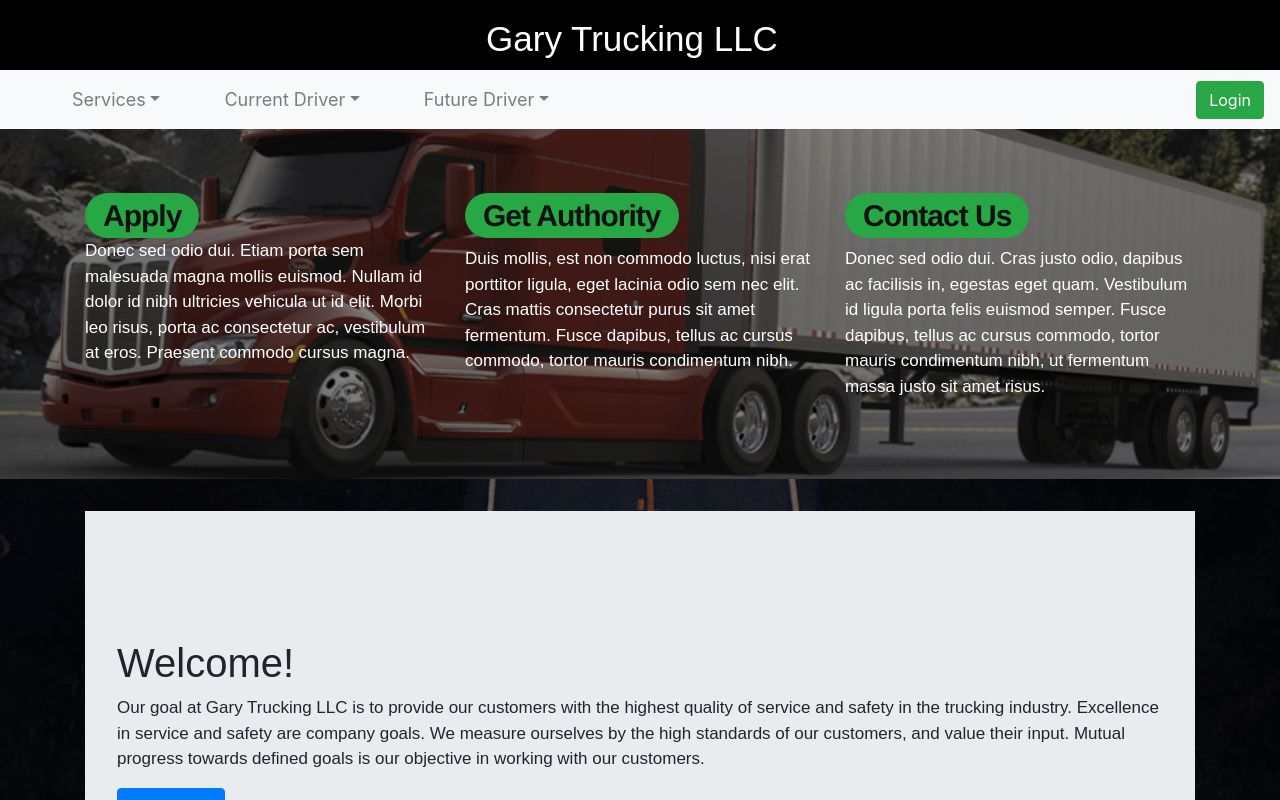
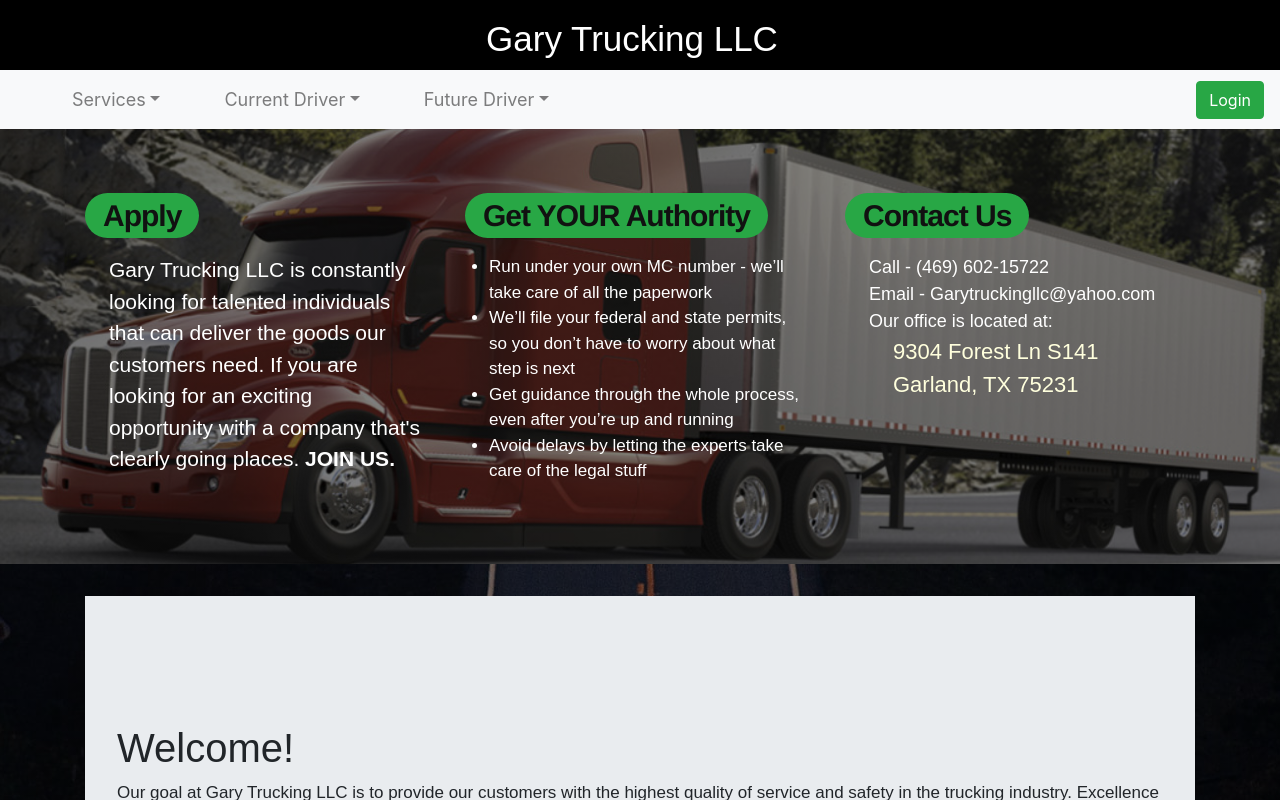
Before and after one commit to samidela/Trucking-Service-Management, a React (Create React App) app: page / in a window 1280 px wide. Shown: the top 800 px of the page. Built offline with nearby package versions, Linux system fonts and the light colour scheme; a web font is replaced by a local one.

Commit message:
changed the styling and added link to jumbotron

```diff
--- a/src/components/jumbotron.js
+++ b/src/components/jumbotron.js
@@ -2,24 +2,18 @@ import React from "react";
 import { Jumbotron as Jumbo, Container } from "react-bootstrap";
 import styled from "styled-components";
 import truckImage from "../Assets/truckimage.jpg";
+import App from "./../App";
 
 const Styles = styled.div`
   .jumbo {
-    background-color: aliceblue;
-
-    background: linear-gradient(
-      rgba(0, 0, 0, 0.5),
-      rgba(0, 0, 0, 0.5)
-    ),
-     url(${truckImage}) no-repeat fixed bottom;
+    background: linear-gradient(rgba(0, 0, 0, 0.5), rgba(0, 0, 0, 0.5)),
+      url(${truckImage}) no-repeat fixed bottom;
     background-size: cover;
     color: #ffff;
-    min-height: 300px;
+    min-height: 200px;
     position: relative;
-    z-index: -2;
+    z-index: 2;
     font-weight: 130px;
-
-
   }
   .overlay {
     background-color: #000;
@@ -29,7 +23,7 @@ const Styles = styled.div`
     margin-left: 0;
     bottom: 0;
     margin-right: 0;
-    z-index: -1;
+    z-index: 2;
     min-height: 300px;
     font-color: black;
   }
@@ -39,37 +33,69 @@ export const Jumbotron = () => (
   <Styles>
     <Jumbo fluid className="jumbo red form layout font-size:40px ">
       <Container className="">
-        <div class="row">
-          <div class="col-lg-4">
-            <a href="/JobApplication"className="home-h1 badge badge-pill badge-success">Apply</a>
-            <p>
-              Donec sed odio dui. Etiam porta sem malesuada magna mollis
-              euismod. Nullam id dolor id nibh ultricies vehicula ut id elit.
-              Morbi leo risus, porta ac consectetur ac, vestibulum at eros.
-              Praesent commodo cursus magna.
+        <div className="row">
+          <div className="col-lg-4">
+            <a
+              href="/FutureDrivers/jobApplication"
+              className="home-h1 badge badge-pill badge-success"
+            >
+              Apply
+            </a>
+            <p style={{ fontSize: "21px" }} className="container pl-4 pt-3">
+              Gary Trucking LLC is constantly looking for talented individuals
+              that can deliver the goods our customers need. If you are looking
+              for an exciting opportunity with a company that's clearly going
+              places. <strong>JOIN US.</strong>
             </p>
           </div>
-          <div class="col-lg-4">
-            <h2 className="home-h1 badge badge-pill badge-success">
-              Get Authority
-            </h2>
-            <p>
-              Duis mollis, est non commodo luctus, nisi erat porttitor ligula,
-              eget lacinia odio sem nec elit. Cras mattis consectetur purus sit
-              amet fermentum. Fusce dapibus, tellus ac cursus commodo, tortor
-              mauris condimentum nibh.
-            </p>
+          <div className="col-lg-4">
+            <a
+              href="/services/authority"
+              className="home-h1 badge badge-pill badge-success"
+            >
+              Get YOUR Authority
+            </a>
+            <ul style={{ fontSize: "17px" }} className="container pl-4 pt-3">
+              <li>
+                Run under your own MC number - we’ll take care of all the
+                paperwork
+              </li>
+              <li>
+                We’ll file your federal and state permits, so you don’t have to
+                worry about what step is next
+              </li>
+              <li>
+                Get guidance through the whole process, even after you’re up and
+                running
+              </li>
+              <li>
+                Avoid delays by letting the experts take care of the legal stuff
+              </li>
+            </ul>
           </div>
-          <div class="col-lg-4">
-            <h2 className="home-h1 badge badge-pill badge-success">
+          <div className="col-lg-4">
+            <a
+              href="/contact"
+              className="home-h1 badge badge-pill badge-success"
+            >
               Contact Us
-            </h2>
-            <p>
-              Donec sed odio dui. Cras justo odio, dapibus ac facilisis in,
-              egestas eget quam. Vestibulum id ligula porta felis euismod
-              semper. Fusce dapibus, tellus ac cursus commodo, tortor mauris
-              condimentum nibh, ut fermentum massa justo sit amet risus.
-            </p>
+            </a>
+            <ul style={{ fontSize: "18px" }} className="container pl-4 pt-3 ">
+              Call - (469) 602-15722
+              <br />
+              Email - Garytruckingllc@yahoo.com
+              <br />
+              Our office is located at:
+              <br />
+              <p
+                style={{ color: "#ffdf", fontSize: "22px" }}
+                className="float-center pl-4"
+              >
+                9304 Forest Ln S141
+                <br />
+                Garland, TX 75231
+              </p>
+            </ul>
           </div>
         </div>
       </Container>
```
